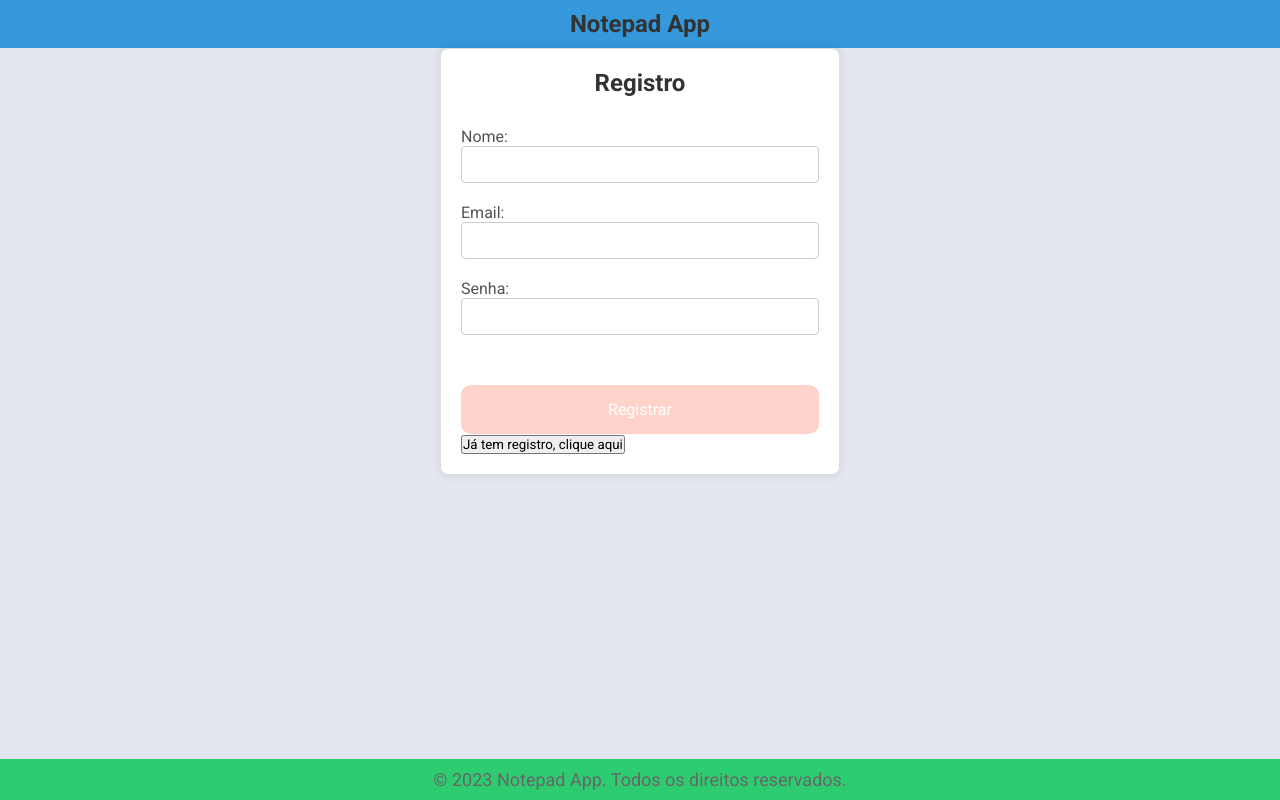
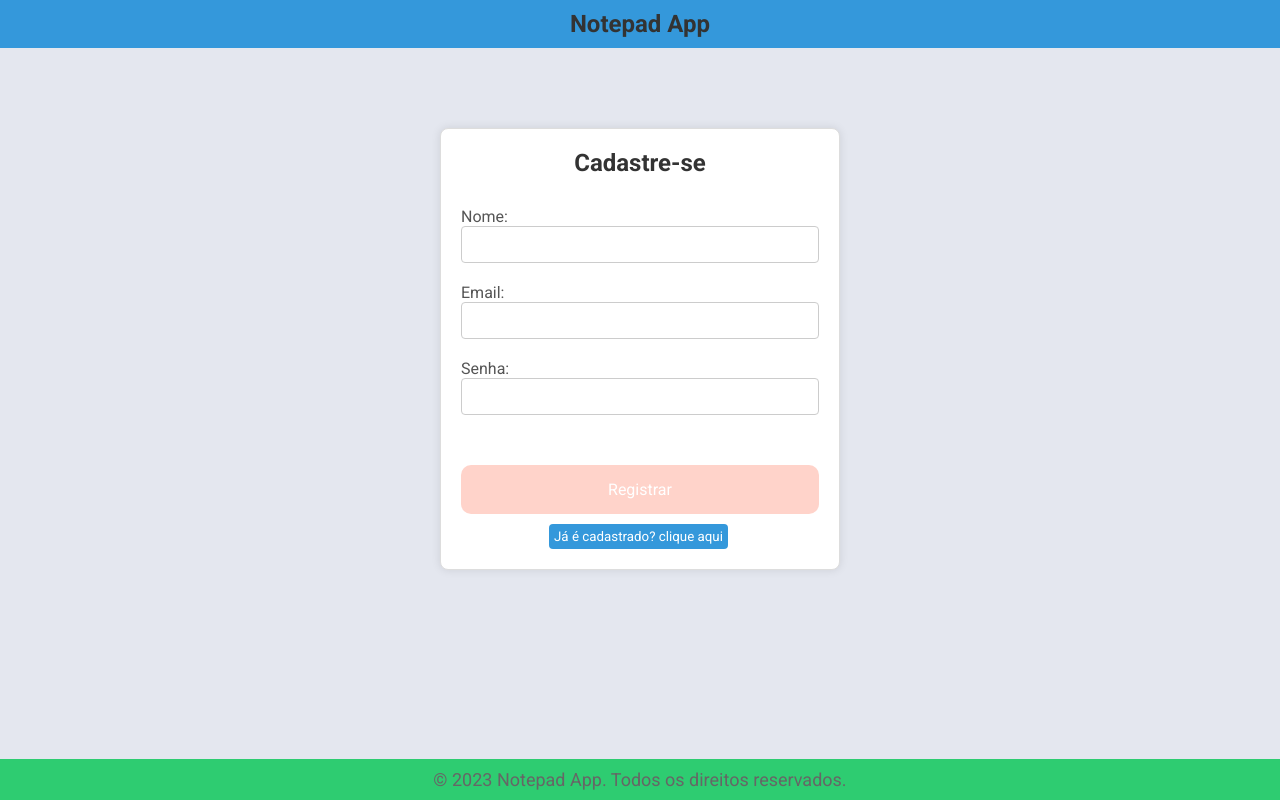
Before and after one commit to Adolp26/Jwt-node-vue, a React (Create React App) app in the folder frontend/: page /register in a window 1280 px wide. Built offline with nearby package versions, Linux system fonts and the light colour scheme; no server answers.

Commit message:
fix: jsonwebtoken

```diff
--- a/frontend/src/Components/Login/index.js
+++ b/frontend/src/Components/Login/index.js
@@ -14,11 +14,15 @@ function Login() {
     const handleLogin = async (e) => {
         e.preventDefault();
         try {
-            await login(email, password);
-            navigate('/annotations'); // Redirecionar para a página após o login
+            const success = await login(email, password);
+            if (success) {
+                navigate('/annotations'); // Redirecionar para a página após o login
+            } else {
+                setError('Email ou senha incorretos');
+            }
         } catch (error) {
             console.error('Erro durante o login:', error);
-            setError('Email ou senha incorretos');
+            setError('Ocorreu um erro durante o login');
         }
     };
 
@@ -50,6 +54,9 @@ function Login() {
                         Login
                     </button>
                 </form>
+                <button onClick={() => navigate('/register')} className={styles['login-register-button']}>
+                    Não é cadastrado? clique aqui
+                </button>
             </div>
         </div>
     );
--- a/frontend/src/Components/Login/login.module.css
+++ b/frontend/src/Components/Login/login.module.css
@@ -75,3 +75,14 @@
     font-size: 12px;
     margin-bottom: 12px;
 }
+
+.login-register-button {
+    margin: 10px;
+    padding: 5px;
+    background-color: #3498db;
+    color: #fff;
+    border: none;
+    border-radius: 4px;
+    cursor: pointer;
+    transition: background-color 0.3s ease;
+}
--- a/frontend/src/Components/Register/index.js
+++ b/frontend/src/Components/Register/index.js
@@ -25,25 +25,36 @@ function Register() {
                 return;
             }
 
+            // Verificar se a senha atende aos critérios
+            if (password.length < 6) {
+                setError('A senha deve ter pelo menos 6 caracteres');
+                return;
+            }
+
             // Chamar a função de registro
-            await register(name, email, password);
+            const response = await register(name, email, password);
 
+            if (response.error) {
+                setError(response.error);
+            } else {
                 console.log('Registro realizado com sucesso!');
                 navigate('/login');
+            }
         } catch (error) {
             console.error('Erro durante o registro:', error);
 
             if (error.response && error.response.data && error.response.data.error) {
                 setError(error.response.data.error);
             } else {
-                setError('Erro durante o registro. Por favor, tente novamente.');
+                setError('Email já cadastrado. Por favor, tente novamente com um email diferente');
             }
         }
     };
 
     return (
+        <div className={styles['position-container']}>
             <div className={styles['register-container']}>
-            <h2 className={styles['register-title']}>Registro</h2>
+                <h2 className={styles['register-title']}>Cadastre-se</h2>
                 {error && <p className={styles['register-error']}>{error}</p>}
                 <form onSubmit={handleRegister}>
                     <label className={styles['register-label']}>
@@ -78,8 +89,9 @@ function Register() {
                     </button>
                 </form>
                 <button onClick={() => navigate('/login')} className={styles['register-login-button']}>
-                Já tem registro, clique aqui
+                    Já é cadastrado? clique aqui
                 </button>
+            </div>
         </div>
     );
 }
--- a/frontend/src/Components/Register/register.module.css
+++ b/frontend/src/Components/Register/register.module.css
@@ -1,7 +1,7 @@
 /* Estilo para o contêiner principal */
 .register-container {
     max-width: 400px;
-    margin: 0 auto;
+    margin: 5rem auto;
     padding: 20px;
     border: 1px solid #ddd;
     border-radius: 8px;
@@ -64,3 +64,14 @@
 .register-button:hover {
     background-color: #27ae60;
 }
+
+.register-login-button {
+    margin: 10px 0 0 5.5rem;
+    padding: 5px;
+    background-color: #3498db;
+    color: #fff;
+    border: none;
+    border-radius: 4px;
+    cursor: pointer;
+    transition: background-color 0.3s ease;
+}
--- a/frontend/src/Services/AnnotationsService.js
+++ b/frontend/src/Services/AnnotationsService.js
@@ -1,4 +1,5 @@
 import axios from "axios";
+import AuthService from "./AuthService";
 
 
 // Obtendo o token e o userId do armazenamento local
@@ -14,6 +15,7 @@ export const api = axios.create({
 });
 
 export const getAllAnnotations = async () => {
+
     try {
         const response = await api.get(`/annotations/${userId}`);
         return response.data;
@@ -21,7 +23,7 @@ export const getAllAnnotations = async () => {
         console.error('Erro ao buscar as anotações:', error);
         // Se o erro for de autenticação, redirecione para a página de login
         if (error.response && error.response.status === 401) {
-            window.location.assign('/login');
+             window.location.assign('/login');
         }
         throw error;
     }
--- a/frontend/src/Services/AuthService.js
+++ b/frontend/src/Services/AuthService.js
@@ -7,6 +7,10 @@ const API_URL = process.env.REACT_APP_API_URL || 'http://localhost:8080/api/v1';
 const AuthService = {
     login: async (email, password) => {
         try {
+            // Remova o token e userId antigos
+            // sessionStorage.removeItem('token');
+            // sessionStorage.removeItem('userId');
+
             const response = await axios.post(`${API_URL}/login`, { email, password });
             const { token } = response.data;
             const decodedToken = jwt_decode(token);
@@ -15,10 +19,11 @@ const AuthService = {
 
             sessionStorage.setItem('token', token);
             sessionStorage.setItem('userId', userId);
-            console.log(userId)
-            console.log(token)
+            console.log('Login bem-sucedido');
+            console.log('userId:', userId);
+            console.log('token:', token);
 
-            return token;
+            return Promise.resolve(token);
         } catch (error) {
             console.error('Erro no login:', error.response.data.error || 'Erro desconhecido');
             throw error.response.data;
@@ -28,22 +33,28 @@ const AuthService = {
     logout: async () => {
         try {
             const token = sessionStorage.getItem('token');
+            console.log('Token no frontend:', token);
 
             if (!token) {
                 console.error('Token não encontrado no armazenamento local');
                 return;
             }
+
             await axios.post(`${API_URL}/logout`, null, {
                 headers: {
                     Authorization: `Bearer ${token}`,
                 },
             });
-            sessionStorage.removeItem('token');
+
+            sessionStorage.clear();
+            console.log('Token e userId removidos com sucesso');
         } catch (error) {
-            console.error('Erro durante o logout:', error.response.data.error || 'Erro desconhecido');
-            throw error.response.data;
+            console.error('Erro durante o logout:', error.response?.data?.error || 'Erro desconhecido');
+            throw error.response?.data;
         }
     },
+
+
 
     register: async (name, email, password) => {
         try {
```
Lines whose indentation alone changed are shown as unchanged.
